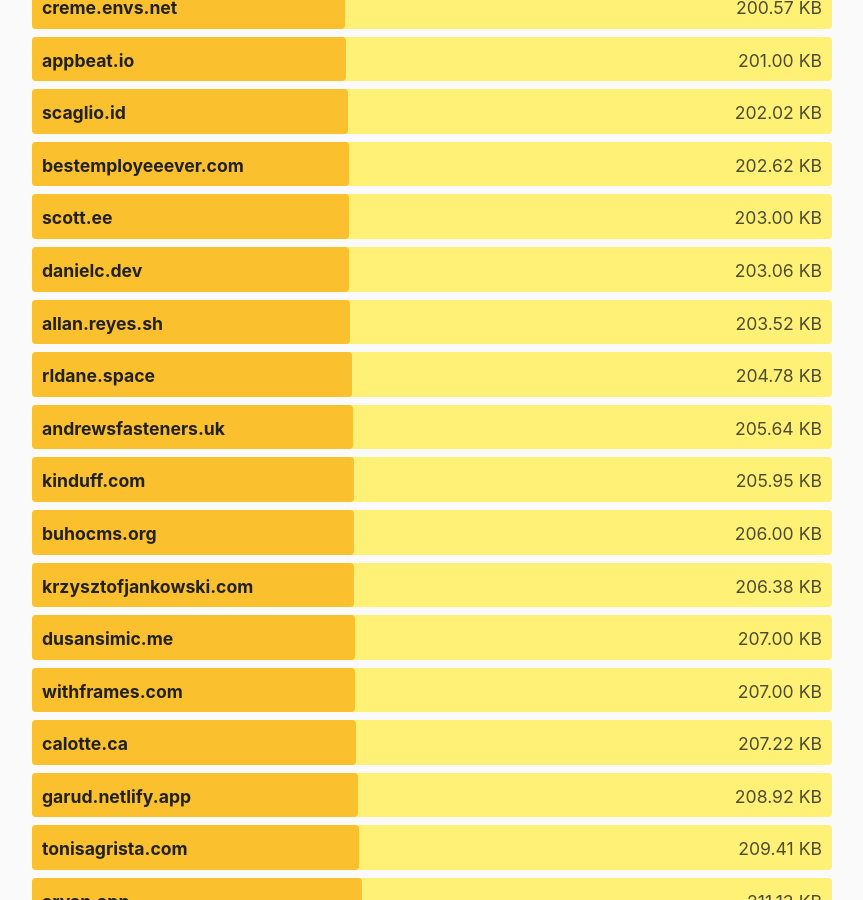
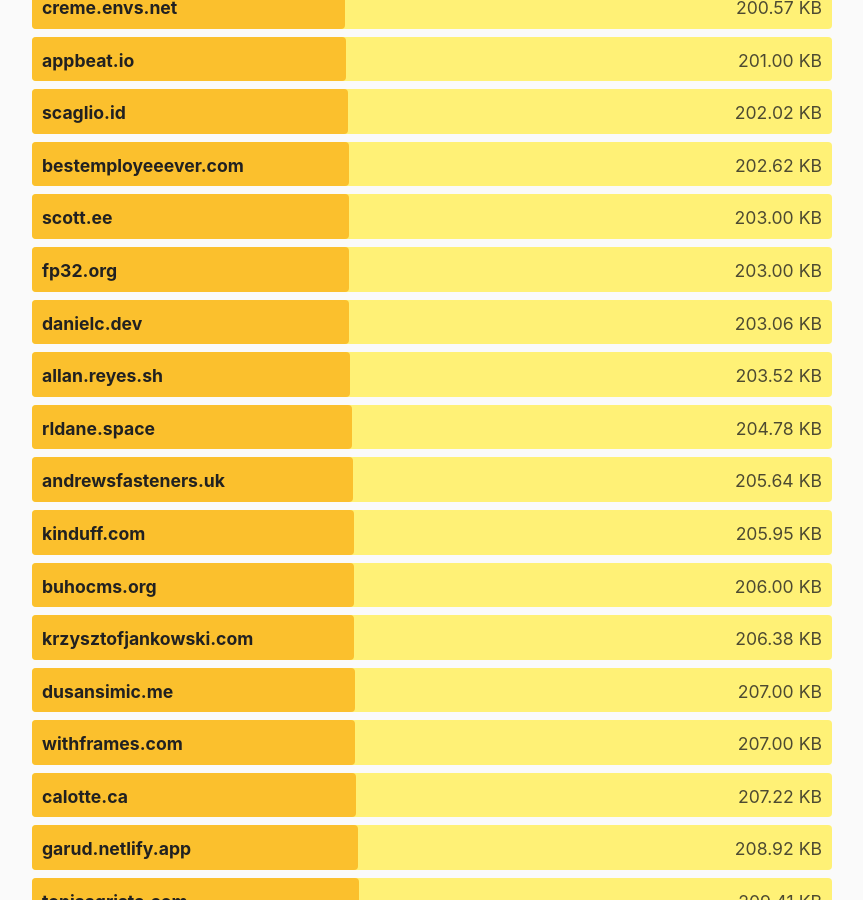
Before and after one commit to kevquirk/512kb.club, a Jekyll site: the page built from index.md, in a window 1280 px wide and 900 px high, scrolled down 34569 px. Shown: the whole window, without its empty margins (208-1071 px from the left). Built offline with Jekyll 4.4.1, drawn with Linux system fonts in a browser that asks for light colours.

Commit message:
add fp32.org
Signed-off-by: Shreeyash Pandey <shreeyash335@gmail.com>

```diff
--- a/_data/sites.yml
+++ b/_data/sites.yml
@@ -4327,3 +4327,8 @@
   url: https://zwieratko.sk/
   size: 30.94
   last_checked: 2025-05-18
+
+- domain: fp32.org
+  url: https://fp32.org/
+  size: 203
+  last_checked: 2025-07-28
```
